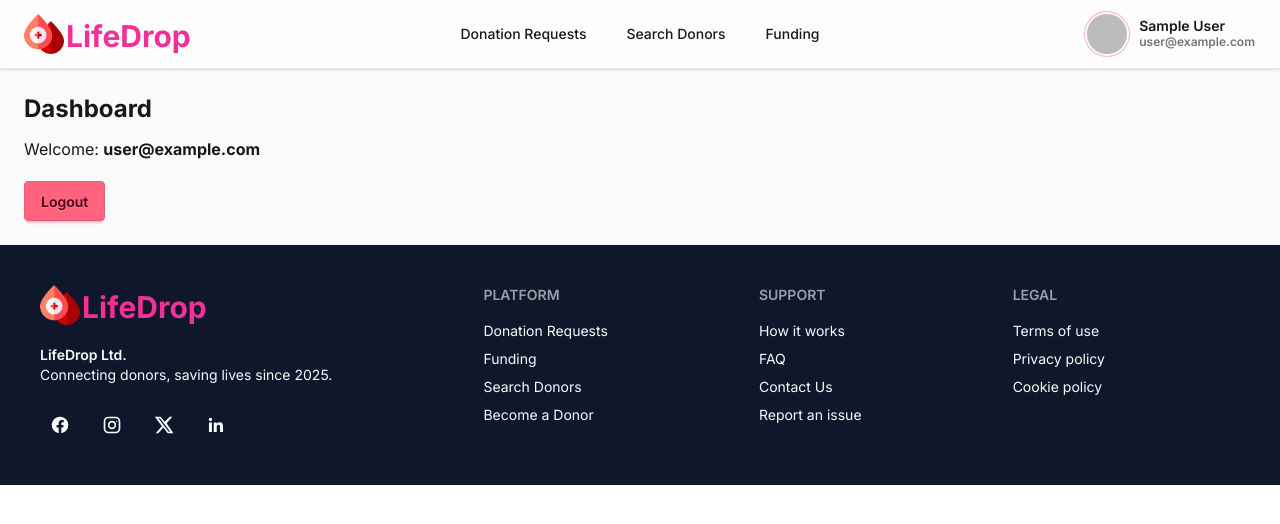
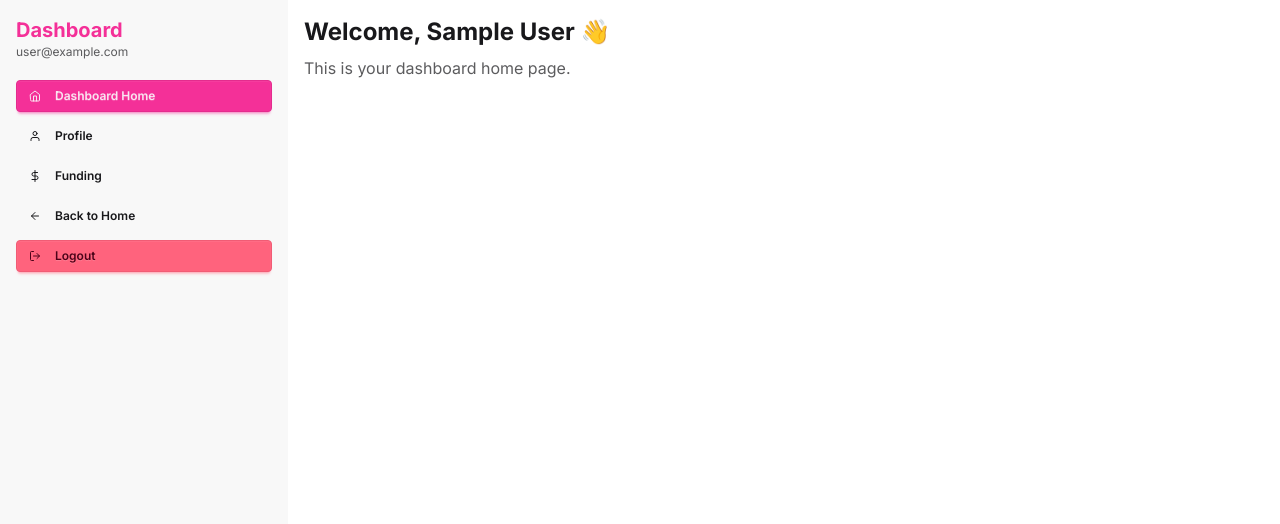
Before and after one commit to zubairz40-z/Blood-Donation-Client, a React (Vite) app: page /dashboard in a window 1280 px wide. Shown: the top 524 px of the page. Built offline with nearby package versions, Linux system fonts and the light colour scheme; no server answers; sample sign-in values are in the browser's storage.

Commit message:
added dashboard pages

```diff
--- a/src/Pages/Dashboard.jsx
+++ /dev/null
@@ -1,22 +0,0 @@
-import React from "react";
-import useAuth from "../Hooks/useAuth";
-
-const Dashboard = () => {
-  const { user, logOut } = useAuth();
-
-  return (
-    <div className="p-6">
-      <h1 className="text-2xl font-bold">Dashboard</h1>
-
-      <p className="mt-3">
-        Welcome: <b>{user?.email}</b>
-      </p>
-
-      <button className="btn btn-error mt-5" onClick={logOut}>
-        Logout
-      </button>
-    </div>
-  );
-};
-
-export default Dashboard;
--- /dev/null
+++ b/src/Pages/DashboardHome.jsx
@@ -0,0 +1,18 @@
+import useAuth from "../Hooks/useAuth";
+import React from "react";
+
+
+const DashboardHome = () => {
+  const { user } = useAuth();
+
+  return (
+    <div>
+      <h1 className="text-2xl font-bold mb-2">
+        Welcome, {user?.displayName || "User"} 👋
+      </h1>
+      <p className="opacity-70">This is your dashboard home page.</p>
+    </div>
+  );
+};
+
+export default DashboardHome;
--- /dev/null
+++ b/src/Pages/DashboardLayout.jsx
@@ -0,0 +1,80 @@
+import { NavLink, Outlet } from "react-router";
+import useAuth from "../Hooks/useAuth";
+import { FiHome, FiUser, FiDollarSign, FiLogOut, FiArrowLeft, FiMenu } from "react-icons/fi";
+import React from "react";
+
+
+const DashboardLayout = () => {
+  const { user, logOut } = useAuth();
+
+  const linkClass = ({ isActive }) =>
+    isActive
+      ? "btn btn-secondary btn-sm justify-start w-full"
+      : "btn btn-ghost btn-sm justify-start w-full";
+
+  return (
+    <div className="drawer lg:drawer-open">
+      {/* Toggle (mobile) */}
+      <input id="dashboard-drawer" type="checkbox" className="drawer-toggle" />
+
+      {/* Main content */}
+      <div className="drawer-content flex flex-col">
+        {/* Top bar (mobile only) */}
+        <div className="navbar bg-base-100 border-b lg:hidden">
+          <div className="flex-none">
+            <label htmlFor="dashboard-drawer" className="btn btn-ghost btn-circle">
+              <FiMenu size={20} />
+            </label>
+          </div>
+          <div className="flex-1">
+            <span className="font-bold text-secondary">Dashboard</span>
+          </div>
+        </div>
+
+        <main className="p-4 bg-base-100 min-h-screen">
+          <Outlet />
+        </main>
+      </div>
+
+      {/* Sidebar */}
+      <div className="drawer-side">
+        <label htmlFor="dashboard-drawer" className="drawer-overlay"></label>
+
+        <aside className="w-72 min-h-full bg-base-200 p-4">
+          <div className="mb-5">
+            <h2 className="text-xl font-bold text-secondary">Dashboard</h2>
+            <p className="text-xs opacity-70 break-all">{user?.email}</p>
+          </div>
+
+          <div className="space-y-2">
+            <NavLink to="/dashboard" className={linkClass} end>
+              <FiHome /> <span className="ml-2">Dashboard Home</span>
+            </NavLink>
+
+            <NavLink to="/dashboard/profile" className={linkClass}>
+              <FiUser /> <span className="ml-2">Profile</span>
+            </NavLink>
+
+            <NavLink to="/dashboard/funding" className={linkClass}>
+              <FiDollarSign /> <span className="ml-2">Funding</span>
+            </NavLink>
+
+            <NavLink to="/" className={linkClass}>
+              <FiArrowLeft /> <span className="ml-2">Back to Home</span>
+            </NavLink>
+
+            <button
+              onClick={logOut}
+              className="btn btn-error btn-sm w-full justify-start"
+              type="button"
+            >
+              <FiLogOut /> <span className="ml-2">Logout</span>
+            </button>
+          </div>
+        </aside>
+      </div>
+    </div>
+  );
+};
+
+export default DashboardLayout;
--- /dev/null
+++ b/src/Pages/Profile.jsx
@@ -0,0 +1,28 @@
+import useAuth from "../Hooks/useAuth";
+import React from "react";
+
+const Profile = () => {
+  const { user } = useAuth();
+
+  return (
+    <div className="max-w-xl">
+      <h1 className="text-2xl font-bold mb-4">My Profile</h1>
+
+      <div className="card bg-base-200 p-4">
+        <div className="flex items-center gap-4">
+          <img
+            src={user?.photoURL || "https://i.ibb.co/2M7rtLk/default-avatar.png"}
+            className="w-16 h-16 rounded-full"
+            alt="avatar"
+          />
+          <div>
+            <p className="font-bold">{user?.displayName || "User"}</p>
+            <p className="text-sm opacity-70">{user?.email}</p>
+          </div>
+        </div>
+      </div>
+    </div>
+  );
+};
+
+export default Profile;
--- /dev/null
+++ b/src/Pages/Users.jsx
@@ -0,0 +1,58 @@
+import { useEffect, useState } from "react";
+import axiosPublic from "../api/axiosPublic";
+
+const Users = () => {
+  const [users, setUsers] = useState([]);
+
+  useEffect(() => {
+    axiosPublic.get("/users").then((res) => setUsers(res.data));
+  }, []);
+
+  return (
+    <div className="p-6">
+      <h1 className="text-2xl font-bold mb-4">All Users</h1>
+
+      <div className="overflow-x-auto">
+        <table className="table">
+          <thead>
+            <tr>
+              <th>#</th>
+              <th>Avatar</th>
+              <th>Name</th>
+              <th>Email</th>
+              <th>Blood</th>
+              <th>District</th>
+              <th>Upazila</th>
+              <th>Role</th>
+              <th>Status</th>
+            </tr>
+          </thead>
+
+          <tbody>
+            {users.map((u, idx) => (
+              <tr key={u._id}>
+                <td>{idx + 1}</td>
+                <td>
+                  <img
+                    src={u.avatar}
+                    alt="avatar"
+                    className="w-10 h-10 rounded-full"
+                  />
+                </td>
+                <td>{u.name}</td>
+                <td>{u.email}</td>
+                <td>{u.bloodGroup}</td>
+                <td>{u.district}</td>
+                <td>{u.upazila}</td>
+                <td>{u.role}</td>
+                <td>{u.status}</td>
+              </tr>
+            ))}
+          </tbody>
+        </table>
+      </div>
+    </div>
+  );
+};
+
+export default Users;
--- a/src/routes/router.jsx
+++ b/src/routes/router.jsx
@@ -1,58 +1,52 @@
 import { createBrowserRouter } from "react-router";
-import { RouterProvider } from "react-router/dom";
-import Home from './../Pages/Home';
+import { RouterProvider } from "react-router-dom";
 
+import Mainlayoutp from "./../Layouts/MainLayout/MainLayoutp";
 
-import Register from './../Pages/Register';
+import Home from "./../Pages/Home";
+import DonationRequests from "./../Pages/DonationRequests";
+import Search from "./../Pages/Search";
+import Login from "./../Pages/Login";
+import Register from "./../Pages/Register";
+import Users from "./../Pages/Users";
 
-import Mainlayoutp from './../Layouts/MainLayout/MainLayoutp';
-import DonationRequests from './../Pages/DonationRequests';
-import Search from './../Pages/Search';
-import Login from './../Pages/Login';
+import DashboardLayout from "../Pages/DashboardLayout"; // ✅ rename/import correctly
+import PrivateRoute1 from "./PrivateRoute1"; // ✅ use the same name you imported
 
-import Dashboard from './../Pages/Dashboard';
-
-import PrivateRoute1 from './PrivateRoute1';
-
+// If these exist, import them too:
+import DashboardHome from "./../Pages/DashboardHome";
+import Profile from "./../Pages/Profile";
+import Funding from "./../Pages/Funding";
 
 const router = createBrowserRouter([
   {
     path: "/",
     element: <Mainlayoutp />,
-    children:[
-        {
-            path:"",
-            element:<Home></Home>
+    children: [
+      { index: true, element: <Home /> },
+      { path: "donation-requests", element: <DonationRequests /> },
+      { path: "search", element: <Search /> },
+      { path: "login", element: <Login /> },
+      { path: "register", element: <Register /> },
+      { path: "users", element: <Users /> },
+    ],
   },
   {
-            path:"/donation-requests",
-            element:<DonationRequests></DonationRequests>
-        },
-        {
-             path:"/search",
-            element:<Search></Search>
-
-        },
-        {
-            path:"/login",
-            element:<Login></Login>
-        },
-        {
-            path:"/Register",
-            element:<Register></Register>
-        },{
     path: "/dashboard",
     element: (
       <PrivateRoute1>
-      <Dashboard />
+        <DashboardLayout />
       </PrivateRoute1>
     ),
-}
-
-    ]
-
-
+    children: [
+      { index: true, element: <DashboardHome /> },
+      { path: "profile", element: <Profile /> },
+      { path: "funding", element: <Funding /> },
+    ],
   },
 ]);
 
 export default router;
+
+// In your main.jsx / index.jsx you'd use:
+// <RouterProvider router={router} />
```
Lines whose indentation alone changed are shown as unchanged.
